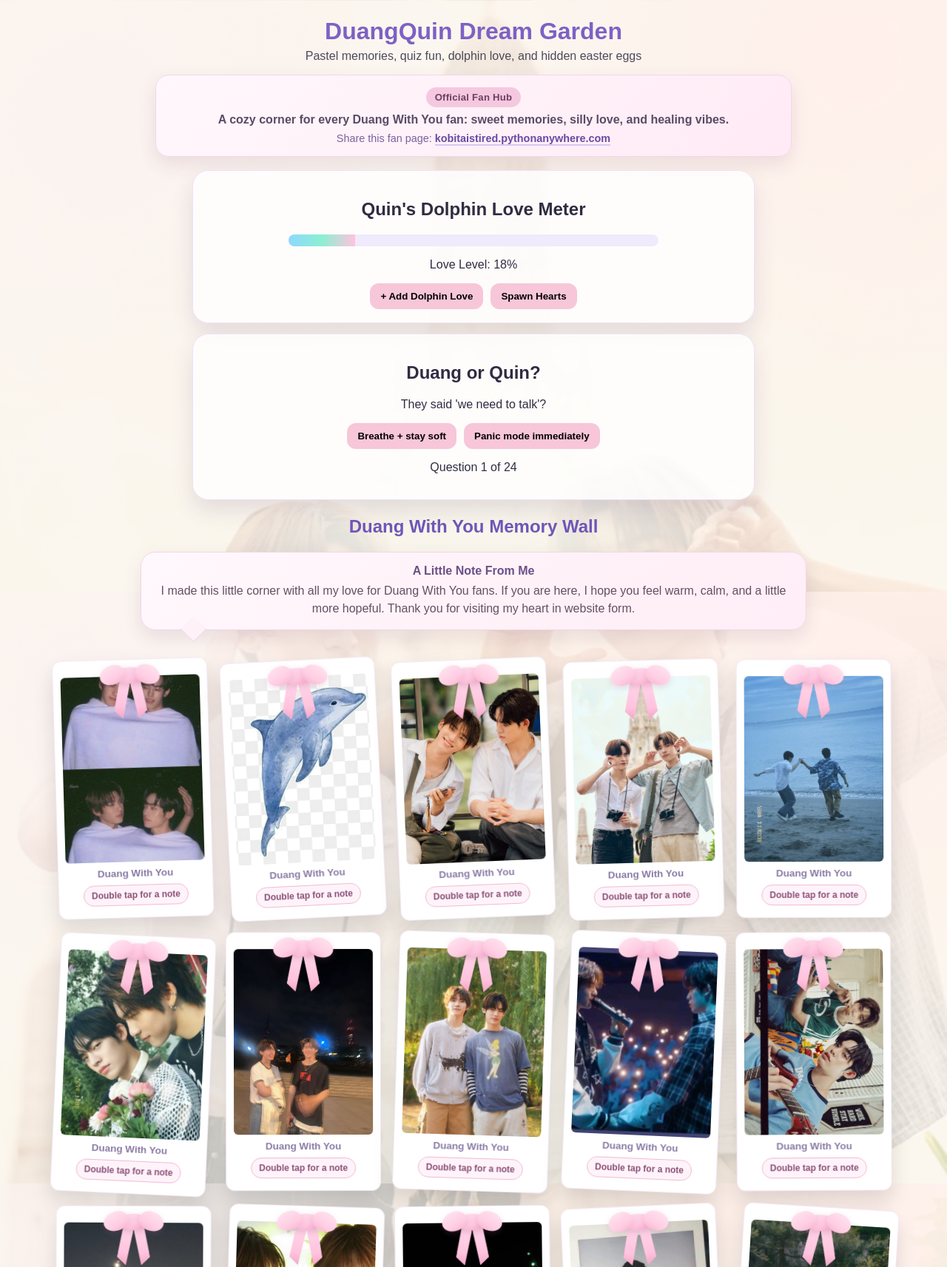
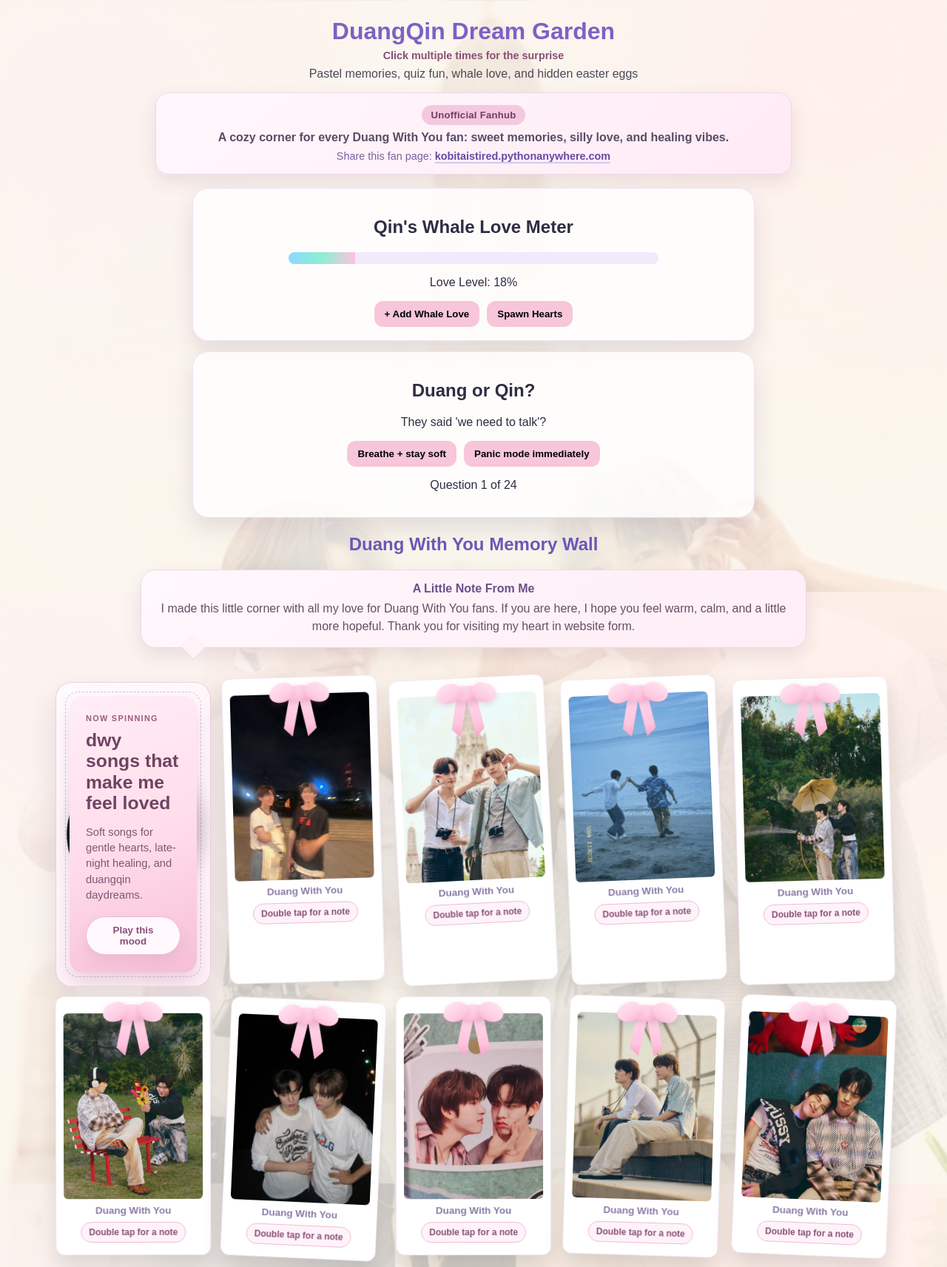
Before and after one commit to kobitaisgoingcrazy/dwyobsessionisreal, a Flask app: page / in a window 1280 px wide. Shown: the top 1713 px of the page at 74% size. Run offline with Flask 3, Linux system fonts and the light colour scheme.

Commit message:
Update audio preview timing and surprise hint

```diff
--- a/app.py
+++ b/app.py
@@ -8,9 +8,11 @@ app = Flask(__name__)
 def home():
     img_dir = os.path.join(app.static_folder, "images")
 
+    blocked_terms = ("dolphin", "dolphine", "whale")
     images = [
         f for f in os.listdir(img_dir)
         if f.lower().endswith((".jpg", ".jpeg", ".png", ".webp", ".jfif", ".avif"))
+        and not any(term in f.lower() for term in blocked_terms)
     ]
 
     random.shuffle(images)
--- a/static/script.js
+++ b/static/script.js
@@ -1,11 +1,34 @@
 const bgm = document.getElementById("bgm");
-let started = false;
+const musicToggle = document.getElementById("musicToggle");
+let audioStopTimer;
+const AUDIO_PREVIEW_MS = 6500;
+let audioPreviewActive = false;
+
+function updateMusicToggle() {
+  if (!musicToggle) return;
+  musicToggle.textContent = bgm.paused ? "Play this mood" : "Pause this mood";
+}
+
+function stopAudioPreview() {
+  clearTimeout(audioStopTimer);
+  audioPreviewActive = false;
+  bgm.pause();
+  bgm.currentTime = 0;
+  updateMusicToggle();
+}
 
 function startAudio() {
-  if (started) return;
+  if (audioPreviewActive) return;
+
+  audioPreviewActive = true;
   bgm.volume = 0.35;
-  bgm.play().catch(() => {});
-  started = true;
+  bgm.currentTime = 0;
+  bgm.play().then(() => {
+    audioStopTimer = setTimeout(stopAudioPreview, AUDIO_PREVIEW_MS);
+    updateMusicToggle();
+  }).catch(() => {
+    audioPreviewActive = false;
+  });
 }
 
 function spawn(char) {
@@ -28,7 +51,7 @@ document.getElementById("addLove").onclick = () => {
   love = Math.min(100, love + 7);
   fill.style.width = love + "%";
   meterText.textContent = `Love Level: ${love}%`;
-  spawn("\uD83D\uDC2C");
+  spawn("\uD83D\uDC0B");
   if (love >= 90) secret.style.display = "block";
 };
 
@@ -39,6 +62,26 @@ document.getElementById("heartBtn").onclick = () => {
     setTimeout(() => spawn(chars[i % chars.length]), i * 80);
   }
 };
+
+if (musicToggle) {
+  updateMusicToggle();
+  musicToggle.addEventListener("click", () => {
+    if (bgm.paused) {
+      startAudio();
+      return;
+    }
+
+    stopAudioPreview();
+  });
+
+  bgm.addEventListener("play", updateMusicToggle);
+  bgm.addEventListener("pause", updateMusicToggle);
+  bgm.addEventListener("ended", () => {
+    clearTimeout(audioStopTimer);
+    audioPreviewActive = false;
+    updateMusicToggle();
+  });
+}
 
 // Quiz
 const qs = [
@@ -120,50 +163,50 @@ document.getElementById("title").onclick = () => {
 
 // Polaroid notes
 const notePool = [
-  "Duang: Quin, drink this first. You look tired. Quin: You noticed again.",
-  "Quin: Why are you smiling at me? Duang: Seeing you is already a good day.",
-  "Duang: Come here, Quin. I owe you one warm hug and one silly joke.",
-  "Quin: You are clingy today. Duang: Only because you are my calm place.",
+  "Duang: Qin, drink this first. You look tired. Qin: You noticed again.",
+  "Qin: Why are you smiling at me? Duang: Seeing you is already a good day.",
+  "Duang: Come here, Qin. I owe you one warm hug and one silly joke.",
+  "Qin: You are clingy today. Duang: Only because you are my calm place.",
   "Duang: If your heart feels loud, hold my hand until it slows down.",
-  "Quin: Do not overdo things for me. Duang: Too late, I love doing them.",
-  "Duang: You look cute in my shirt. Quin: Then stop staring and zip it for me.",
-  "Quin: Why count everything I say? Duang: Because every word from you matters.",
+  "Qin: Do not overdo things for me. Duang: Too late, I love doing them.",
+  "Duang: You look cute in my shirt. Qin: Then stop staring and zip it for me.",
+  "Qin: Why count everything I say? Duang: Because every word from you matters.",
   "Duang: If it rains, we stay in, share snacks, and be dramatic together.",
-  "Quin: You are impossible. Duang: Correct, but only with you.",
-  "Duang: Tell me honestly, are you upset? Quin: A little. Stay close.",
-  "Quin: Do not get sick again. Duang: Then keep taking care of me forever.",
-  "Duang: Your voice is my favorite evening song, Quin.",
-  "Quin: You really are soft with me. Duang: Because you are my person.",
-  "Duang: You nag like a wife. Quin: And you still smile every time.",
-  "Quin: Why are you so patient today? Duang: Loving you taught me patience.",
+  "Qin: You are impossible. Duang: Correct, but only with you.",
+  "Duang: Tell me honestly, are you upset? Qin: A little. Stay close.",
+  "Qin: Do not get sick again. Duang: Then keep taking care of me forever.",
+  "Duang: Your voice is my favorite evening song, Qin.",
+  "Qin: You really are soft with me. Duang: Because you are my person.",
+  "Duang: You nag like a wife. Qin: And you still smile every time.",
+  "Qin: Why are you so patient today? Duang: Loving you taught me patience.",
   "Duang: If the world gets noisy, we choose quiet together.",
-  "Quin: Stop flirting in public. Duang: Then walk closer so I can whisper.",
-  "Duang: I brought your favorite drink. Quin: You always remember the small things.",
-  "Quin: You look proud. Duang: I am proud to be yours.",
-  "Duang: Give me one minute of your time. Quin: Take all of it.",
-  "Quin: Why are your ears red? Duang: You called my name too gently.",
-  "Duang: You make ordinary days feel like a festival, Quin.",
-  "Quin: Should we act normal? Duang: We can try tomorrow.",
-  "Duang: Hold still, Quin. Let me fix your hair.",
-  "Quin: Are you jealous? Duang: I am human, but I trust you.",
-  "Duang: Sit by me while I work. Quin: I only came to steal your shoulder.",
-  "Quin: You are laughing alone again. Duang: I remembered your sleepy face.",
+  "Qin: Stop flirting in public. Duang: Then walk closer so I can whisper.",
+  "Duang: I brought your favorite drink. Qin: You always remember the small things.",
+  "Qin: You look proud. Duang: I am proud to be yours.",
+  "Duang: Give me one minute of your time. Qin: Take all of it.",
+  "Qin: Why are your ears red? Duang: You called my name too gently.",
+  "Duang: You make ordinary days feel like a festival, Qin.",
+  "Qin: Should we act normal? Duang: We can try tomorrow.",
+  "Duang: Hold still, Qin. Let me fix your hair.",
+  "Qin: Are you jealous? Duang: I am human, but I trust you.",
+  "Duang: Sit by me while I work. Qin: I only came to steal your shoulder.",
+  "Qin: You are laughing alone again. Duang: I remembered your sleepy face.",
   "Duang: Promise me soft love, honest words, and silly nights.",
-  "Quin: I missed you. Duang: I counted minutes until this hug.",
-  "Duang: If you are hurt, tell me first. Quin: If you are hurt, same rule.",
-  "Quin: You always say I am cute. Duang: Because you always are.",
-  "Duang: Let me drive, Quin. You rest and hold my hand.",
-  "Quin: Do not spoil me too much. Duang: I plan to spoil you more.",
-  "Duang: Your smile is dangerous. Quin: Dangerous how? Duang: I lose focus.",
-  "Quin: You are staring again. Duang: I am memorizing home.",
+  "Qin: I missed you. Duang: I counted minutes until this hug.",
+  "Duang: If you are hurt, tell me first. Qin: If you are hurt, same rule.",
+  "Qin: You always say I am cute. Duang: Because you always are.",
+  "Duang: Let me drive, Qin. You rest and hold my hand.",
+  "Qin: Do not spoil me too much. Duang: I plan to spoil you more.",
+  "Duang: Your smile is dangerous. Qin: Dangerous how? Duang: I lose focus.",
+  "Qin: You are staring again. Duang: I am memorizing home.",
   "Duang: Tonight we heal with tea, music, and no overthinking.",
-  "Quin: Can we stay like this a bit longer? Duang: As long as you want.",
-  "Duang: Even your silence is kind to me, Quin.",
-  "Quin: Why do I feel safe here? Duang: Because I will not let go."
+  "Qin: Can we stay like this a bit longer? Duang: As long as you want.",
+  "Duang: Even your silence is kind to me, Qin.",
+  "Qin: Why do I feel safe here? Duang: Because I will not let go."
 ];
 
 // Infinite floating polaroid gallery
-const allImages = JSON.parse(document.getElementById("images-data").textContent);
+const allImages = JSON.parse(document.getElementById("images-data").textContent).filter((file) => !/dolphin|dolphine/i.test(file));
 const gallery = document.getElementById("gallery");
 const trigger = document.getElementById("scrollTrigger");
 let idx = 0;
--- a/static/style.css
+++ b/static/style.css
@@ -22,6 +22,12 @@ body{
   overflow-x:hidden;
 }
 h1{margin:24px 12px 6px;color:var(--plum);cursor:pointer}
+.title-hint{
+  margin:0 0 8px;
+  color:#8a4f77;
+  font-size:.9rem;
+  font-weight:700;
+}
 .subtitle{margin:0 0 16px;opacity:.85}
 .gallery-title{color:#6f57b9;margin-top:22px}
 
@@ -55,6 +61,106 @@ button{
   width:min(96%,1150px);margin:16px auto 40px;
   display:grid;grid-template-columns:repeat(auto-fit,minmax(190px,1fr));
   gap:20px;padding:10px;
+}
+.music-card{
+  position:relative;
+  min-height:320px;
+  border-radius:22px;
+  padding:18px;
+  background:linear-gradient(145deg,rgba(255,250,253,.94),rgba(255,241,248,.92));
+  border:1px solid rgba(237,204,224,.95);
+  box-shadow:0 20px 38px rgba(92,56,91,.14);
+  overflow:hidden;
+}
+.music-card::before{
+  content:"";
+  position:absolute;
+  inset:12px;
+  border-radius:18px;
+  border:1px dashed rgba(217,173,198,.8);
+  pointer-events:none;
+}
+.music-card-inner{
+  height:100%;
+  display:flex;
+  align-items:center;
+  justify-content:center;
+}
+.vinyl-pocket{
+  position:relative;
+  width:min(100%,360px);
+  min-height:280px;
+  display:flex;
+  align-items:center;
+  justify-content:center;
+}
+.vinyl-record{
+  position:absolute;
+  right:8px;
+  top:calc(50% - 84px);
+  width:168px;
+  aspect-ratio:1;
+  border-radius:50%;
+  background:
+    radial-gradient(circle at center, #fce6f1 0 12px, #201520 13px 22px, #101010 23px 34px, #1c1c1c 35px 44px, #111 45px 54px, #191919 55px 64px, #0f0f0f 65px 100%);
+  box-shadow:0 16px 28px rgba(31,14,29,.28);
+  animation:spin-record 10s linear infinite;
+}
+.vinyl-center{
+  position:absolute;
+  inset:50%;
+  width:22px;
+  height:22px;
+  transform:translate(-50%,-50%);
+  border-radius:50%;
+  background:linear-gradient(180deg,#ffe2f0,#ffc1db);
+  box-shadow:0 0 0 6px rgba(255,236,245,.32);
+}
+.album-cover{
+  position:relative;
+  z-index:1;
+  width:min(100%,250px);
+  min-height:250px;
+  padding:24px 22px;
+  border-radius:18px;
+  text-align:left;
+  background:linear-gradient(160deg,#ffeef7,#ffdbe9 55%,#f6bfd7);
+  box-shadow:0 16px 24px rgba(147,87,119,.2);
+  display:flex;
+  flex-direction:column;
+  justify-content:space-between;
+}
+.album-kicker{
+  margin:0 0 10px;
+  text-transform:uppercase;
+  letter-spacing:.12em;
+  font-size:.68rem;
+  font-weight:700;
+  color:#9c5c7d;
+}
+.album-cover h3{
+  margin:0;
+  font-size:1.55rem;
+  line-height:1.15;
+  color:#6f4361;
+}
+.album-copy{
+  margin:14px 0 18px;
+  color:#7d5870;
+  font-size:.92rem;
+  line-height:1.45;
+}
+.music-toggle{
+  align-self:flex-start;
+  padding:10px 16px;
+  border-radius:999px;
+  background:#fff8fc;
+  color:#8a4f77;
+  border:1px solid #efbdd4;
+  box-shadow:0 10px 18px rgba(155,88,122,.12);
+}
+.music-toggle:hover{
+  background:#fff0f7;
 }
 .photo-card{
   --tilt:0deg;--delay:0s;
@@ -177,6 +283,27 @@ button{
   .card{width:92%;padding:16px;}
   .gallery{grid-template-columns:repeat(auto-fit,minmax(160px,1fr));gap:14px;}
   button{width:100%;}
+  .music-card{
+    min-height:auto;
+  }
+  .vinyl-pocket{
+    min-height:unset;
+    padding-top:154px;
+  }
+  .vinyl-record{
+    top:18px;
+    right:calc(50% - 68px);
+    width:136px;
+  }
+  .album-cover{
+    width:100%;
+    min-height:230px;
+    text-align:center;
+    align-items:center;
+  }
+  .music-toggle{
+    align-self:center;
+  }
 }
 
 
@@ -253,3 +380,8 @@ button{
   line-height:1.5;
   font-weight:500;
 }
+
+@keyframes spin-record{
+  from{rotate:0deg}
+  to{rotate:360deg}
+}
--- a/templates/index.html
+++ b/templates/index.html
@@ -3,15 +3,16 @@
 <head>
   <meta charset="UTF-8" />
   <meta name="viewport" content="width=device-width, initial-scale=1.0" />
-  <title>DuangQuin Dream Garden</title>
+  <title>DuangQin Dream Garden</title>
   <link rel="stylesheet" href="{{ url_for('static', filename='style.css') }}">
 </head>
 <body>
-  <h1 id="title">DuangQuin Dream Garden</h1>
-  <p class="subtitle">Pastel memories, quiz fun, dolphin love, and hidden easter eggs</p>
+  <h1 id="title">DuangQin Dream Garden</h1>
+  <p id="titleHint" class="title-hint">Click multiple times for the surprise</p>
+  <p class="subtitle">Pastel memories, quiz fun, whale love, and hidden easter eggs</p>
 
   <section class="fan-hero">
-    <p class="fan-badge">Official Fan Hub</p>
+    <p class="fan-badge">Unofficial Fanhub</p>
     <p class="fan-line">A cozy corner for every Duang With You fan: sweet memories, silly love, and healing vibes.</p>
     <p class="fan-link">
       Share this fan page:
@@ -20,18 +21,18 @@
   </section>
 
   <div class="card">
-    <h2>Quin's Dolphin Love Meter</h2>
+    <h2>Qin's Whale Love Meter</h2>
     <div class="meter"><div id="fill" class="meter-fill"></div></div>
     <p id="meterText">Love Level: 18%</p>
     <div class="row">
-      <button id="addLove">+ Add Dolphin Love</button>
+      <button id="addLove">+ Add Whale Love</button>
       <button id="heartBtn">Spawn Hearts</button>
     </div>
     <p id="secret">Easter Egg Unlocked: "pip pip pip quin!"</p>
   </div>
 
   <div class="card">
-    <h2>Duang or Quin?</h2>
+    <h2>Duang or Qin?</h2>
     <p id="qText"></p>
     <div class="row">
       <button id="aBtn"></button>
@@ -51,10 +52,26 @@
     </p>
   </section>
 
-  <div id="gallery" class="gallery"></div>
+  <div id="gallery" class="gallery">
+    <article class="music-card">
+      <div class="music-card-inner">
+        <div class="vinyl-pocket">
+          <div class="vinyl-record" aria-hidden="true">
+            <span class="vinyl-center"></span>
+          </div>
+          <div class="album-cover">
+            <p class="album-kicker">Now spinning</p>
+            <h3>dwy songs that make me feel loved</h3>
+            <p class="album-copy">Soft songs for gentle hearts, late-night healing, and duangqin daydreams.</p>
+            <button type="button" id="musicToggle" class="music-toggle">Play this mood</button>
+          </div>
+        </div>
+      </div>
+    </article>
+  </div>
   <div id="scrollTrigger"></div>
 
-  <audio id="bgm" loop>
+  <audio id="bgm">
     <source src="{{ url_for('static', filename='sounds/duang.mp3') }}" type="audio/mpeg">
   </audio>
 
```
